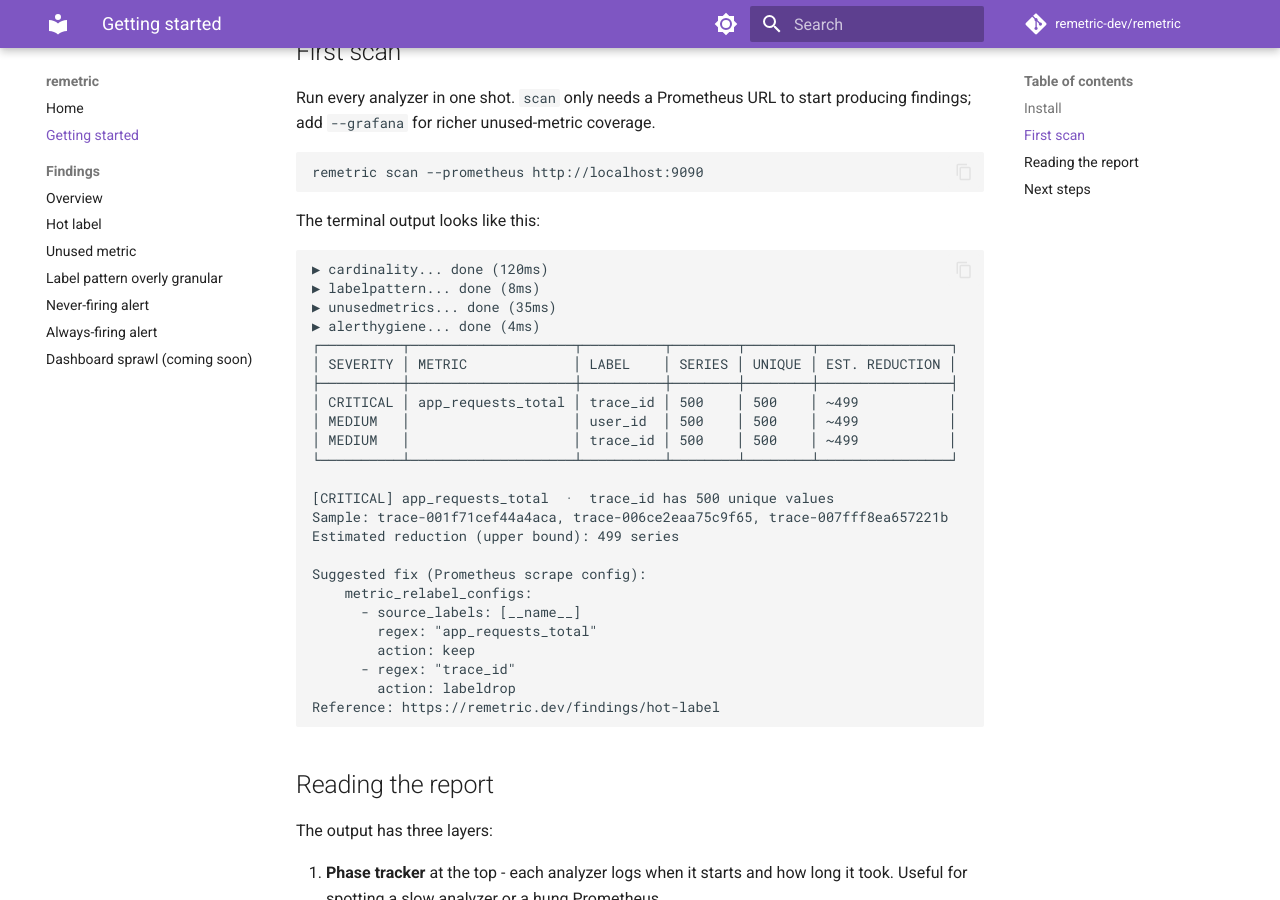
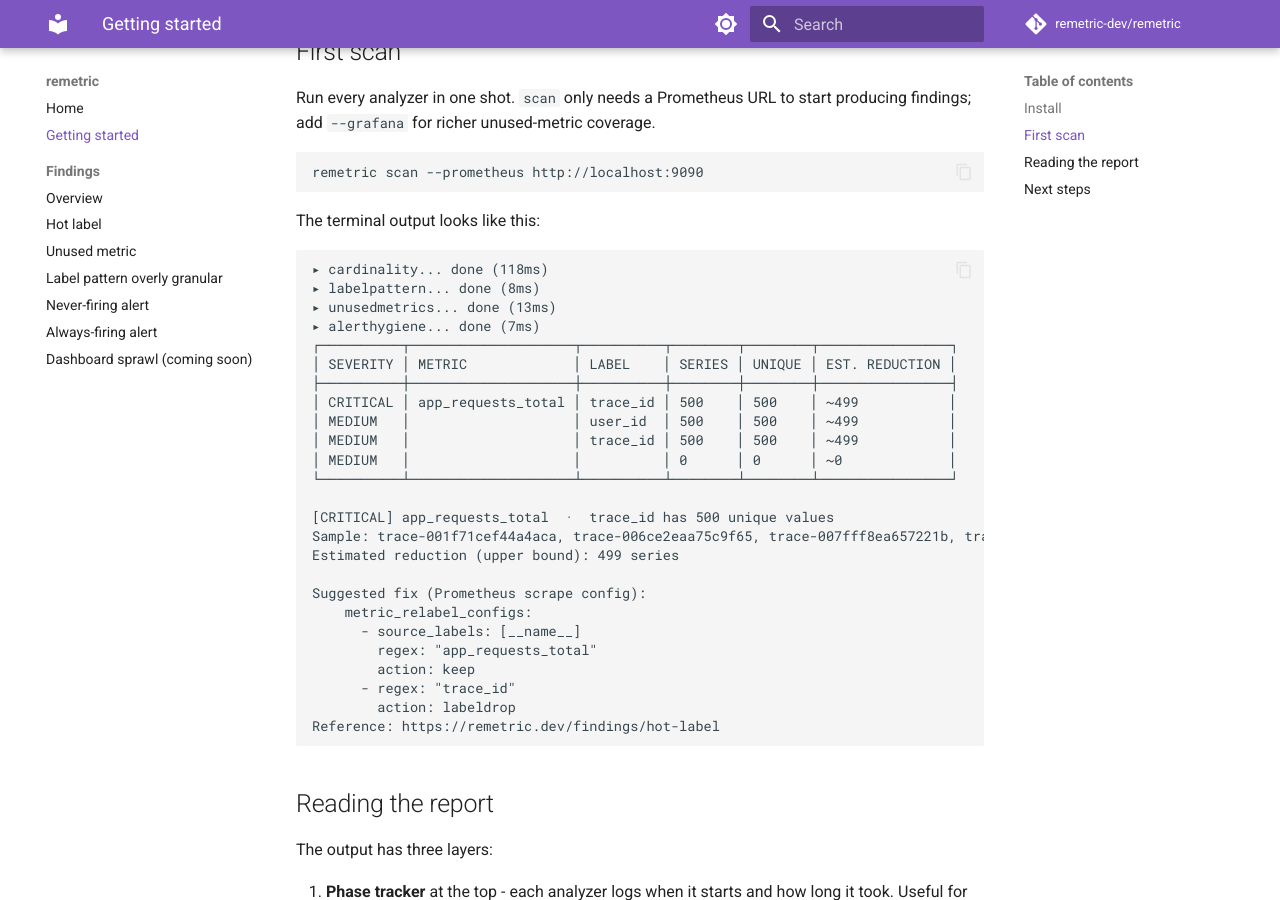
Before and after one commit to remetric-dev/remetric, an MkDocs documentation site: the page built from docs/getting-started.md, in a window 1280 px wide and 900 px high, scrolled down 654 px. Built offline with MkDocs 1.6.1 and Material for MkDocs 9.7.7, drawn with Linux system fonts in a browser that asks for light colours; comment, search, counter and statistics services are not loaded.

Commit message:
docs(getting-started): match real scan output verbatim (▸ glyph, full 4-row table, full sample)

````diff
--- a/docs/getting-started.md
+++ b/docs/getting-started.md
@@ -37,20 +37,21 @@
 The terminal output looks like this:
 
 ```text
-▶ cardinality... done (120ms)
-▶ labelpattern... done (8ms)
-▶ unusedmetrics... done (35ms)
-▶ alerthygiene... done (4ms)
+▸ cardinality... done (118ms)
+▸ labelpattern... done (8ms)
+▸ unusedmetrics... done (13ms)
+▸ alerthygiene... done (7ms)
 ┌──────────┬────────────────────┬──────────┬────────┬────────┬────────────────┐
 │ SEVERITY │ METRIC             │ LABEL    │ SERIES │ UNIQUE │ EST. REDUCTION │
 ├──────────┼────────────────────┼──────────┼────────┼────────┼────────────────┤
 │ CRITICAL │ app_requests_total │ trace_id │ 500    │ 500    │ ~499           │
 │ MEDIUM   │                    │ user_id  │ 500    │ 500    │ ~499           │
 │ MEDIUM   │                    │ trace_id │ 500    │ 500    │ ~499           │
+│ MEDIUM   │                    │          │ 0      │ 0      │ ~0             │
 └──────────┴────────────────────┴──────────┴────────┴────────┴────────────────┘
 
 [CRITICAL] app_requests_total  ·  trace_id has 500 unique values
-Sample: trace-001f71cef44a4aca, trace-006ce2eaa75c9f65, trace-007fff8ea657221b
+Sample: trace-001f71cef44a4aca, trace-006ce2eaa75c9f65, trace-007fff8ea657221b, trace-0102b61d60431cf5, trace-0116b64ca9b86791
 Estimated reduction (upper bound): 499 series
 
 Suggested fix (Prometheus scrape config):
````
